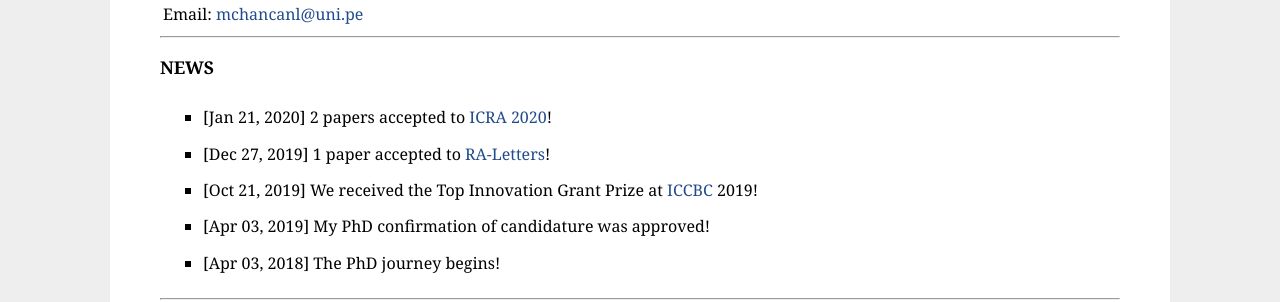
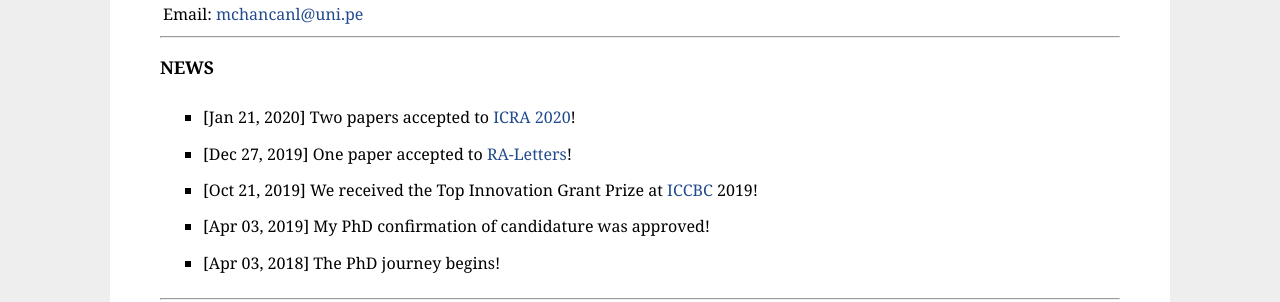
Before and after one commit to mchancan/mchancan.github.io, a Jekyll site: the page built from index.html, in a window 1280 px wide. Shown: the part 239-541 px from the top of the page. Built offline with Jekyll 4.4.1, drawn with Linux system fonts in a browser that asks for light colours.

Commit message:
Update index.html

```diff
--- a/index.html
+++ b/index.html
@@ -34,10 +34,10 @@ title: MV
 <td>
 <ul>
 <li>
-	[Jan 21, 2020] 2 papers accepted to <a href="http://icra2020.org">ICRA 2020</a>!
+	[Jan 21, 2020] Two papers accepted to <a href="http://icra2020.org">ICRA 2020</a>!
 </li>
 <li>
-	[Dec 27, 2019] 1 paper accepted to <a href="https://ieeexplore.ieee.org/xpl/aboutJournal.jsp?punumber=7083369">RA-Letters</a>!
+	[Dec 27, 2019] One paper accepted to <a href="https://ieeexplore.ieee.org/xpl/aboutJournal.jsp?punumber=7083369">RA-Letters</a>!
 </li>
 <li>
 	[Oct 21, 2019] We received the Top Innovation Grant Prize at <a href="https://contest.cbicr.org/en/">ICCBC</a> 2019!
```
